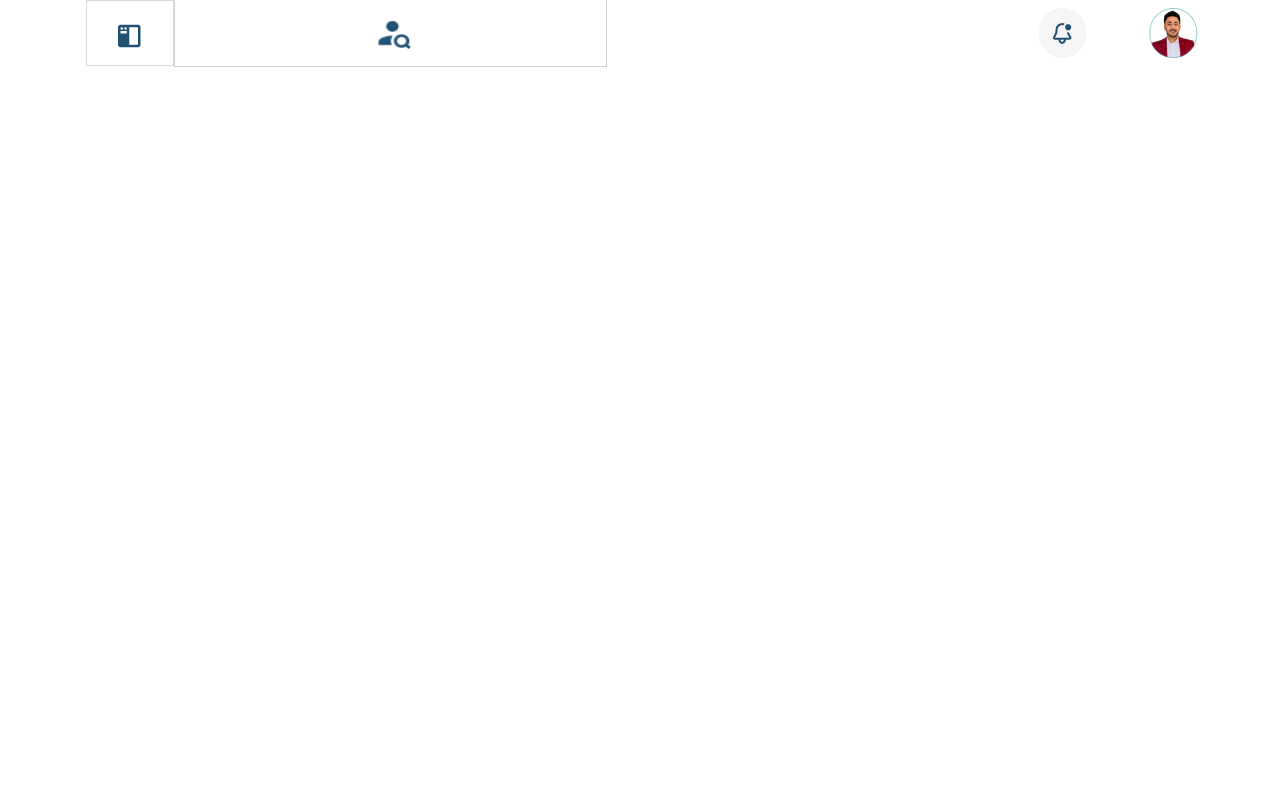
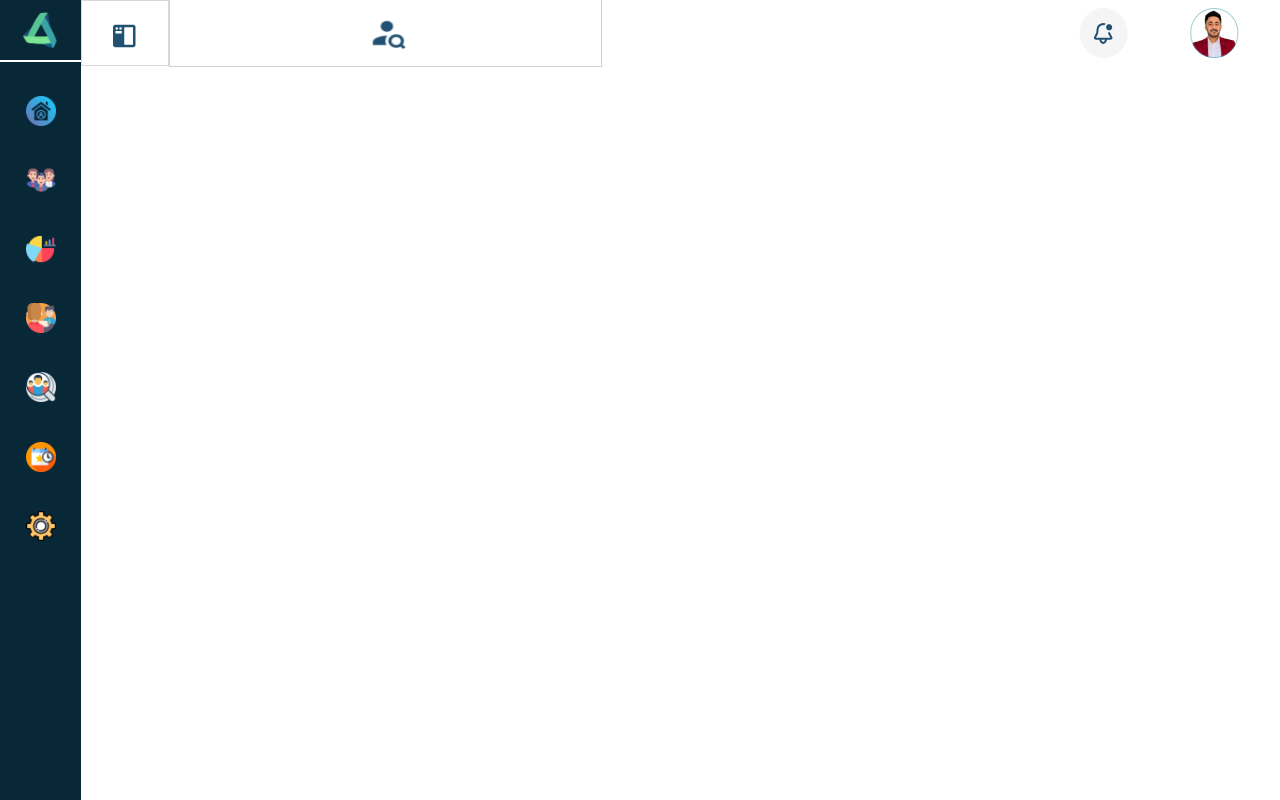
Before and after one commit to siddhesh-pansare/MyView-Frontend, an Angular app: page /header in a window 1280 px wide. Built offline with nearby package versions, Linux system fonts and the light colour scheme.

Commit message:
merged sidebar and header

```diff
--- a/src/app/app-routing.module.ts
+++ b/src/app/app-routing.module.ts
@@ -5,7 +5,7 @@ import { HeaderComponent } from './modules/shared-modules/shared-components/head
 import { SideBarComponent } from './modules/shared-modules/shared-components/side-bar/side-bar.component';
 
 const routes: Routes = [
-  { path:'', redirectTo: 'header', pathMatch:'full' },
+  { path:'', redirectTo: 'login', pathMatch:'full' },
   { path:'login', component:LoginComponent },
   { path:'header', component:HeaderComponent },
   { path:'sidebar', component:SideBarComponent }
--- a/src/app/app.component.html
+++ b/src/app/app.component.html
@@ -1 +1,2 @@
+<app-side-bar></app-side-bar>
 <router-outlet></router-outlet>
--- a/src/app/app.module.ts
+++ b/src/app/app.module.ts
@@ -5,6 +5,7 @@ import { AppRoutingModule } from './app-routing.module';
 import { AppComponent } from './app.component';
 import { SharedModulesModule } from './modules/shared-modules/shared-modules.module';
 import { HeaderComponent } from './modules/shared-modules/shared-components/header/header.component';
+import { SideBarComponent } from './modules/shared-modules/shared-components/side-bar/side-bar.component';
 
 @NgModule({
   declarations: [
@@ -13,6 +14,7 @@ import { HeaderComponent } from './modules/shared-modules/shared-components/head
   imports: [
     BrowserModule,
     AppRoutingModule,
+    SharedModulesModule,
   ],
   providers: [],
   bootstrap: [AppComponent]
--- a/src/app/modules/shared-modules/shared-components/header/header.component.css
+++ b/src/app/modules/shared-modules/shared-components/header/header.component.css
@@ -11,7 +11,12 @@ html{
     padding: 0px 0px 0px 0px;
 }
 
+.leftitems{
+    margin-left: -58px;
+}
+
 .sidebar_toggle{
+    position: relative;
     height: 66px;
     padding-top: 0px;
 
@@ -21,18 +26,12 @@ html{
     border: 1px solid rgba(199, 192, 192, 0.744);
 }
 
-.notification{
-
-
-
-}
-
 a,a:hover{
     text-decoration: none;
 }
 
 .searchBox{
-    position: relative;
+    position:relative;
     width: 431px;
     height: 66px;
     background: white;
--- a/src/app/modules/shared-modules/shared-components/header/header.component.html
+++ b/src/app/modules/shared-modules/shared-components/header/header.component.html
@@ -1,7 +1,7 @@
 <nav class="navbar navbar-expand-lg">
   <div class="container">
     <!-- Left-aligned content -->
-    <div class="row align-items-center">
+    <div class="row align-items-center leftitems">
 
       <div class="col">
         <!-- Brand/logo (optional) -->
--- a/src/app/modules/shared-modules/shared-components/side-bar/side-bar.component.css
+++ b/src/app/modules/shared-modules/shared-components/side-bar/side-bar.component.css
@@ -5,7 +5,7 @@ body{
 #sidebar {
     padding: 0px;
     margin: 0px;
-
+    float:left;
     height: 100vh ;
     width: 81px;
     background: #082737;
--- a/src/app/modules/shared-modules/shared-modules.module.ts
+++ b/src/app/modules/shared-modules/shared-modules.module.ts
@@ -16,6 +16,11 @@ import { SideBarComponent } from './shared-components/side-bar/side-bar.componen
   imports: [
     CommonModule,
     SharedModulesRoutingModule
+  ],
+  exports: [
+    HeaderComponent,
+    SideBarComponent
   ]
+
 })
 export class SharedModulesModule { }
```
